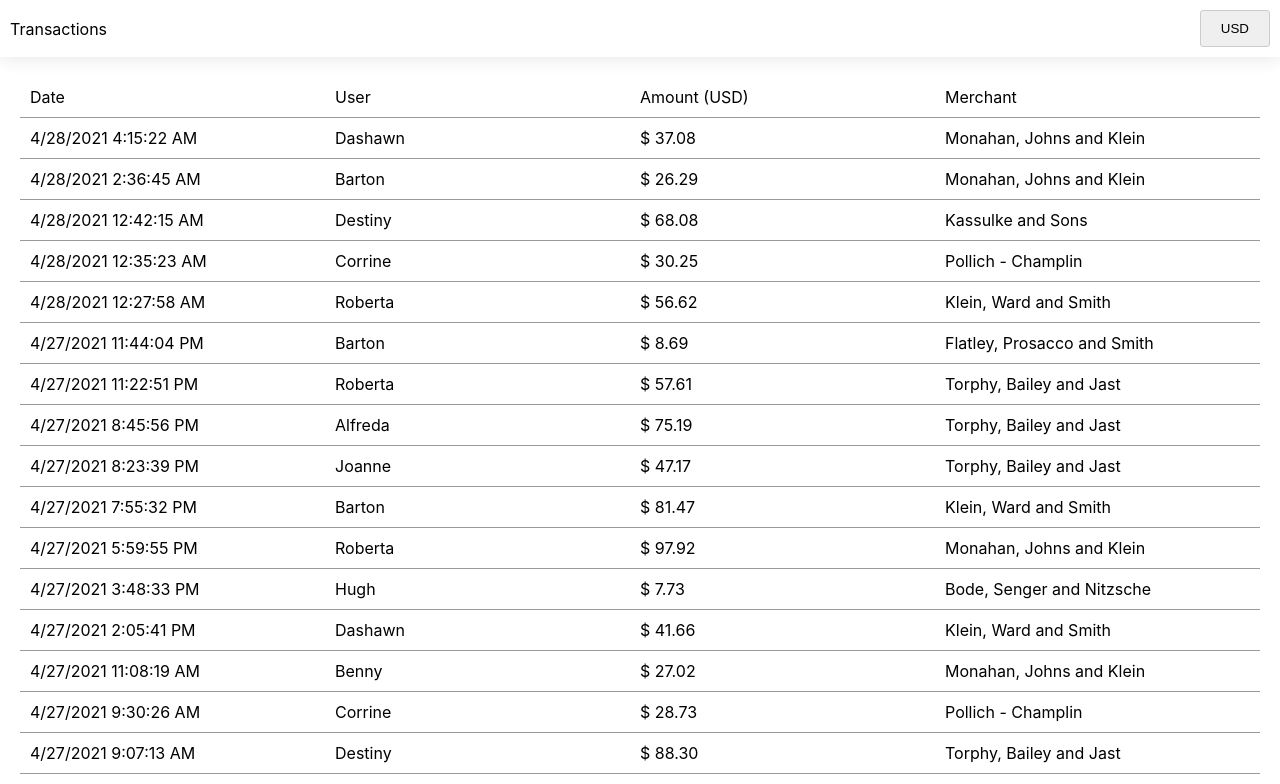
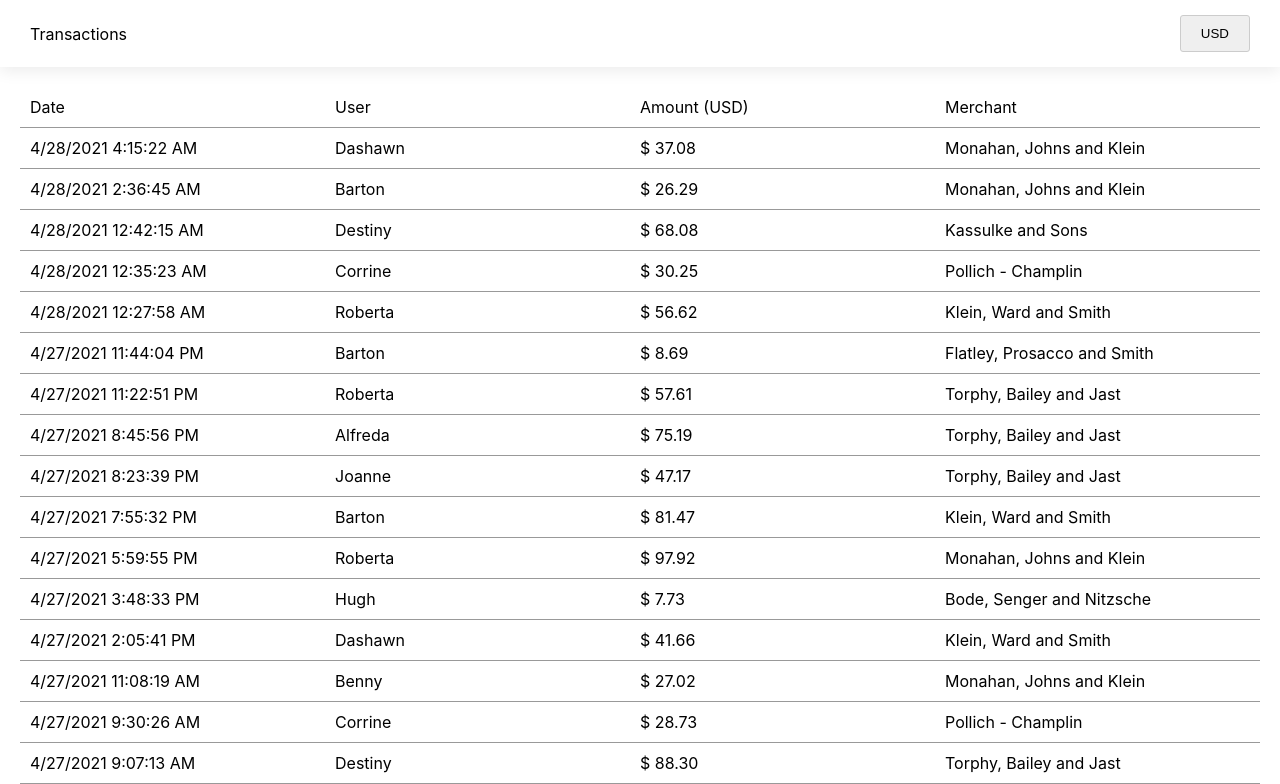
Before and after one commit to dzhk87/hoppier, a React (Create React App) app: page / in a window 1280 px wide. Shown: the top 784 px of the page. Built offline with nearby package versions, Linux system fonts and the light colour scheme.

Commit message:
adding user summary tooltip ui

```diff
--- a/src/components/Container.css
+++ b/src/components/Container.css
@@ -3,5 +3,9 @@
   justify-content: space-between;
   align-items: center;
   box-shadow: 0px 4px 15px rgba(0, 0, 0, 0.08);
-  padding: 10px;
+  padding: 15px 30px;
 }
+
+.loading {
+  padding: 20px;
+}
--- a/src/components/Container.js
+++ b/src/components/Container.js
@@ -12,19 +12,17 @@ const Container = () => {
   const [isInitialized, setIsInitialized] = useState(false);
 
   useEffect(() => {
-    init().then(({data, summary}) => {
+    init().then(({data, userSummary}) => {
       setTransactions(data);
       setIsInitialized(true);
-      setUserSummary(summary);
+      setUserSummary(userSummary);
     })
   }, []);
-
-  console.log('userSummary:', userSummary);
 
   return (
     <div id="app-container">
       <div className="header">
-        <div>Transactions</div>
+        <div className="header__title">Transactions</div>
         <CurrencySelector
           selectedCurrency={selectedCurrency}
           onCurrencySelect={setSelectedCurrency}
@@ -36,7 +34,7 @@ const Container = () => {
         {isInitialized && (
           <>
             <div className="body__left">
-              <ListView selectedCurrency={selectedCurrency} transactions={transactions} />
+              <ListView selectedCurrency={selectedCurrency} transactions={transactions} userSummary={userSummary} />
             </div>
             <div className="body__right">
 
--- a/src/components/actions.js
+++ b/src/components/actions.js
@@ -38,17 +38,26 @@ export const init = async () => {
         amountInUSDCents: transaction.amountInUSDCents
       };
     });
-  const summary = transactions.reduce((acc, transaction) => {
+  const userSummary = transactions.reduce((acc, transaction) => {
     if (acc[transaction.cardId]) {
-      acc[transaction.cardId] += transaction.amountInUSDCents;
+      const userInfo = acc[transaction.cardId];
+      userInfo.subtotal += transaction.amountInUSDCents;
+      acc[transaction.cardId] = userInfo;
+      return acc;
     } else {
-      acc[transaction.cardId] = transaction.amountInUSDCents;
+      const user = userMap[transaction.cardId];
+      acc[transaction.cardId] = {
+        id: user.id,
+        cardId: transaction.cardId,
+        userName: user.firstName + ' ' + user.lastName,
+        subtotal: transaction.amountInUSDCents
+      };
     }
     return acc;
   }, {})
 
   return {
     data,
-    summary
+    userSummary
   };
 }
--- a/src/components/currency_selector/CurrencySelector.css
+++ b/src/components/currency_selector/CurrencySelector.css
@@ -16,14 +16,16 @@
   z-index: 1;
   background-color: #ffffff;
   padding: 0;
-  border-radius: 3px;
+  border-radius: 5px;
   box-shadow: 0px 4px 15px rgba(0, 0, 0, 0.08);
   margin: 0;
+  overflow: hidden;
 }
 
 .dropdown-item {
   display: block;
   cursor: pointer;
+  font-size: 14px;
   padding: 10px 20px;
   transition: background-color 0.1s ease-out;
 }
--- a/src/components/list_view/ListView.css
+++ b/src/components/list_view/ListView.css
@@ -12,3 +12,8 @@
 .list-view__col {
   flex: 1 1;
 }
+
+.list-view__label {
+  position: relative;
+  width: fit-content;
+}
--- a/src/components/list_view/ListView.js
+++ b/src/components/list_view/ListView.js
@@ -1,9 +1,22 @@
 import PropTypes from 'prop-types';
+import { useState } from 'react';
 import { applyExchangeRate } from '../../constants/currency';
+import UserSummary from '../user_summary/UserSummary';
 import './ListView.css'
 
 const ListView = props => {
-  const { selectedCurrency, transactions } = props;
+  const { selectedCurrency, transactions, userSummary } = props;
+  const [hoveredTransactionId, setHoveredTransactionId] = useState(null);
+
+  const onUserNameMouseOver = transactionId => e => {
+    if (transactionId !== hoveredTransactionId) {
+      setHoveredTransactionId(transactionId);
+    }
+  }
+
+  const onUserNameMouseOut = e => {
+    // setHoveredTransactionId(null);
+  }
 
   return (
     <div className="list-view">
@@ -16,14 +29,23 @@ const ListView = props => {
         </div>
       </div>
       <div className="list-view__body">
-        {transactions.map(transaction => (
-          <div className="list-view__row" key={transaction.id}>
-            <div className="list-view__col">{transaction.date}</div>
-            <div className="list-view__col">{transaction.userName}</div>
-            <div className="list-view__col">{applyExchangeRate(transaction.amountInUSDCents, selectedCurrency)}</div>
-            <div className="list-view__col">{transaction.merchantName}</div>
-          </div>
-        ))}
+        {transactions.map(transaction => {
+          const userInfo = userSummary[transaction.cardId];
+          const isHovered = hoveredTransactionId === transaction.id;
+          return (
+            <div className="list-view__row" key={transaction.id}>
+              <div className="list-view__col">{transaction.date}</div>
+              <div className="list-view__col" onMouseOver={onUserNameMouseOver(transaction.id)} onMouseOut={onUserNameMouseOut}>
+                <div className="list-view__label" style={{textDecoration: isHovered ? 'underline' : 'none'}}>
+                  {transaction.userName}
+                  {isHovered && <UserSummary userInfo={userInfo} selectedCurrency={selectedCurrency} />}
+                </div>
+              </div>
+              <div className="list-view__col">{applyExchangeRate(transaction.amountInUSDCents, selectedCurrency)}</div>
+              <div className="list-view__col">{transaction.merchantName}</div>
+            </div>
+          );
+        })}
       </div>
     </div>
   )
@@ -31,7 +53,8 @@ const ListView = props => {
 
 ListView.propTypes = {
   selectedCurrency: PropTypes.string,
-  transactions: PropTypes.array
+  transactions: PropTypes.array,
+  userSummary: PropTypes.object
 }
 
 export default ListView;
--- /dev/null
+++ b/src/components/user_summary/UserSummary.css
@@ -0,0 +1,15 @@
+.user-summary {
+  position: absolute;
+  top: -100%;
+  left: 110%;
+  z-index: 1;
+  width: auto;
+  background-color: #ffffff;
+  padding: 15px;
+  border: 1px solid #cccccc;
+}
+
+.user-summary__name,
+.user-summary__subtotal {
+  width: max-content;
+}
--- /dev/null
+++ b/src/components/user_summary/UserSummary.js
@@ -0,0 +1,19 @@
+import PropTypes from 'prop-types';
+import { applyExchangeRate } from '../../constants/currency';
+import './UserSummary.css';
+
+const UserSummary = props => {
+  const {userInfo, selectedCurrency} = props;
+
+  return <div className="user-summary">
+    <div className="user-summary__name">{userInfo.userName}</div>
+    <div className="user-summary__subtotal">Total spent: {applyExchangeRate(userInfo.subtotal, selectedCurrency)}</div>
+  </div>;
+};
+
+UserSummary.propTypes = {
+  userInfo: PropTypes.object,
+  selectedCurrency: PropTypes.string
+}
+
+export default UserSummary;
```
